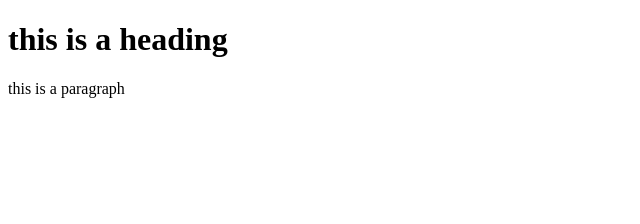
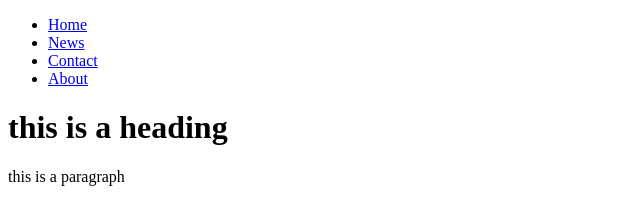
Before and after one commit to Mosesmpho/MPHO-S-PROJECTS-GitHub, a plain HTML site: page Index.html in a window 1280 px wide. Shown: the whole page, without its empty margins (0-640 px from the left). Drawn offline with Linux system fonts and the light colour scheme.

Commit message:
initial commit

```diff
--- a/Index.html
+++ b/Index.html
@@ -4,6 +4,12 @@
         <title>Mpho's Projects</title>
     </head>
     <body>
+        <ul>
+            <li><a href="Index.html">Home</a></li>
+            <li><a href="news.html">News</a></li>
+            <li><a href="contact.html">Contact</a></li>
+            <li><a href="about.html">About</a></li>
+          </ul>
         <h1>this is a heading</h1>
         <p>this is a paragraph</p>
     </body>
```
